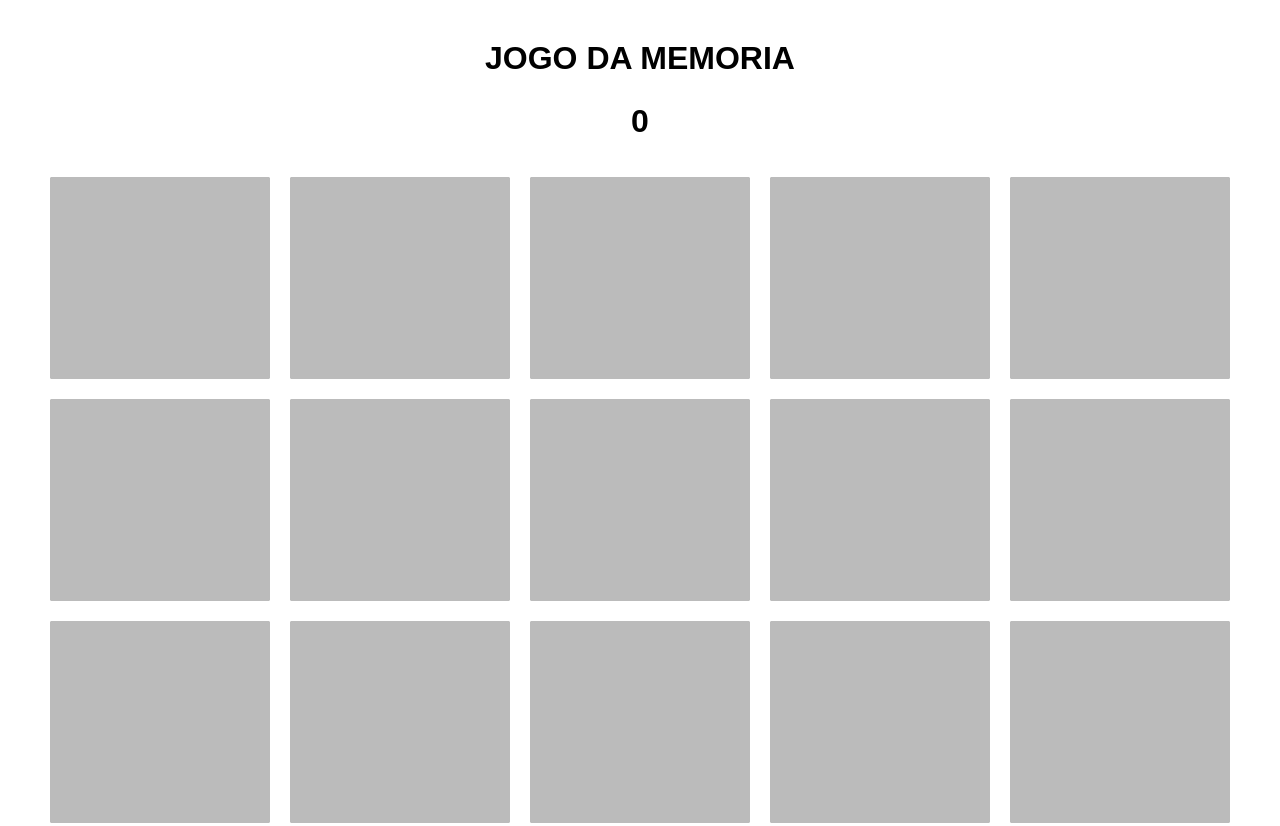
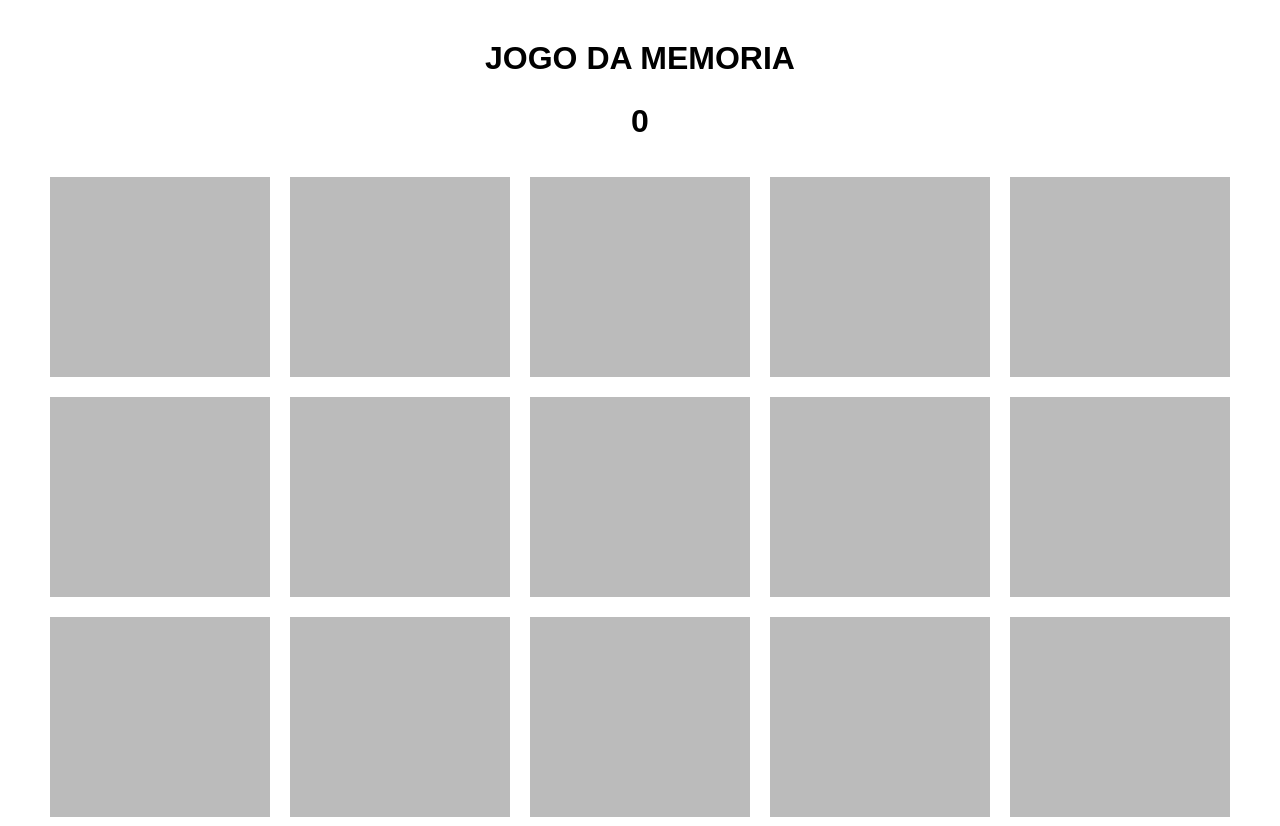
Before and after one commit to LGondin/browser, a website with bundled scripts: page index.html in a window 1280 px wide. Shown: the top 826 px of the page. Built offline with nearby package versions, Linux system fonts and the light colour scheme; a web font is replaced by a local one.

Commit message:
Removing old border

```diff
--- a/flip-card.css
+++ b/flip-card.css
@@ -2,7 +2,6 @@
     background-color: transparent;
     width: 300px;
     height: 200px;
-    border: 1px solid #f1f1f1;
     perspective: 1000px; /* Remove this if you don't want the 3D effect */
   }
 
--- a/index.js
+++ b/index.js
@@ -30,5 +30,6 @@ saveClicks(function test(codeCard) {
   if (codeCard) {
     removeCards(codeCard)
   }
+
   showFinishMessage()
 })
--- a/style.css
+++ b/style.css
@@ -44,12 +44,10 @@ h3 {
 .card-style {
   cursor: pointer;
   flex: 1;
-  border: 1px solid #bbb;
   min-width: 200px;
   height: 200px;
   margin: 10px;
   transition: all 0.2s ease;
-  border-radius: 1px;
 }
 
 .card-style:hover {
```
